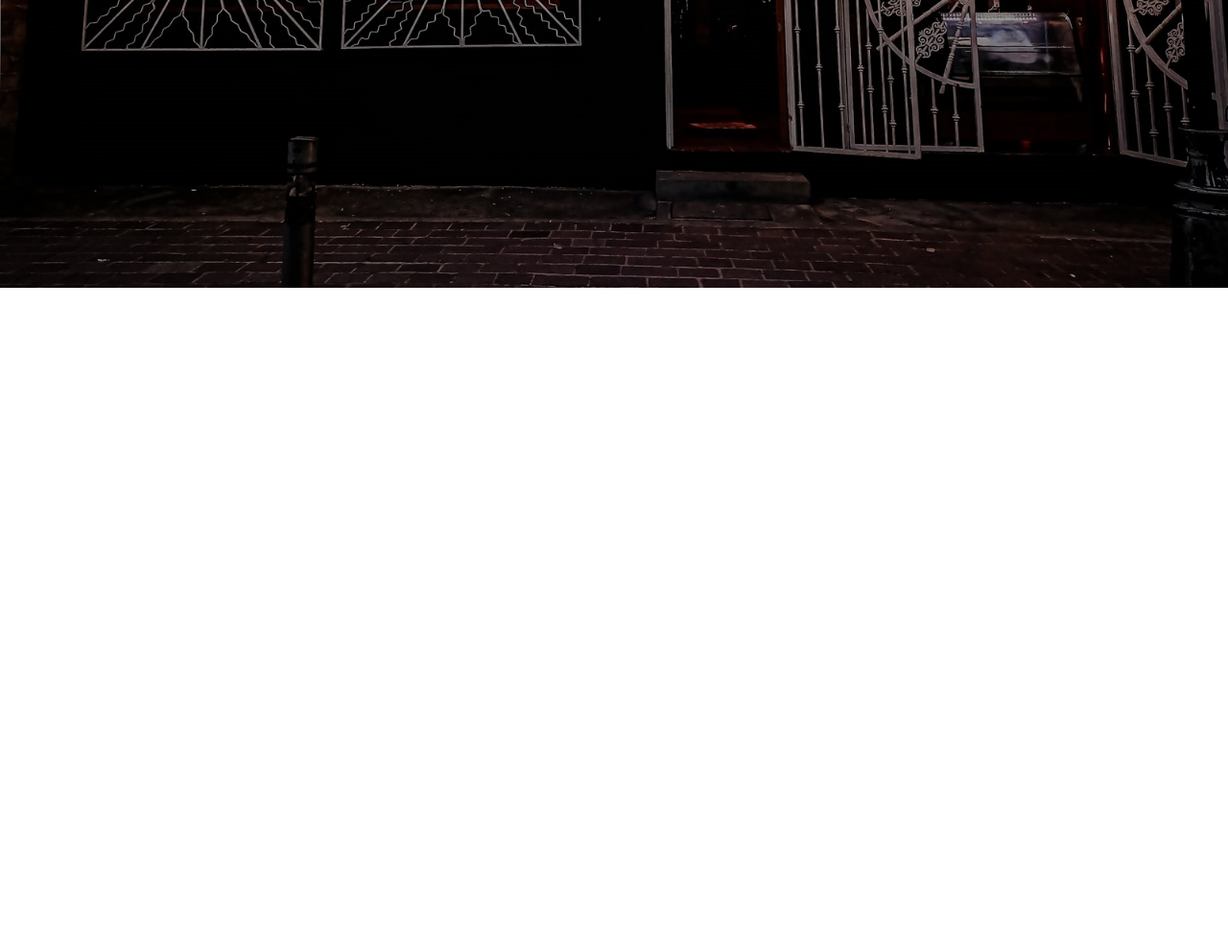
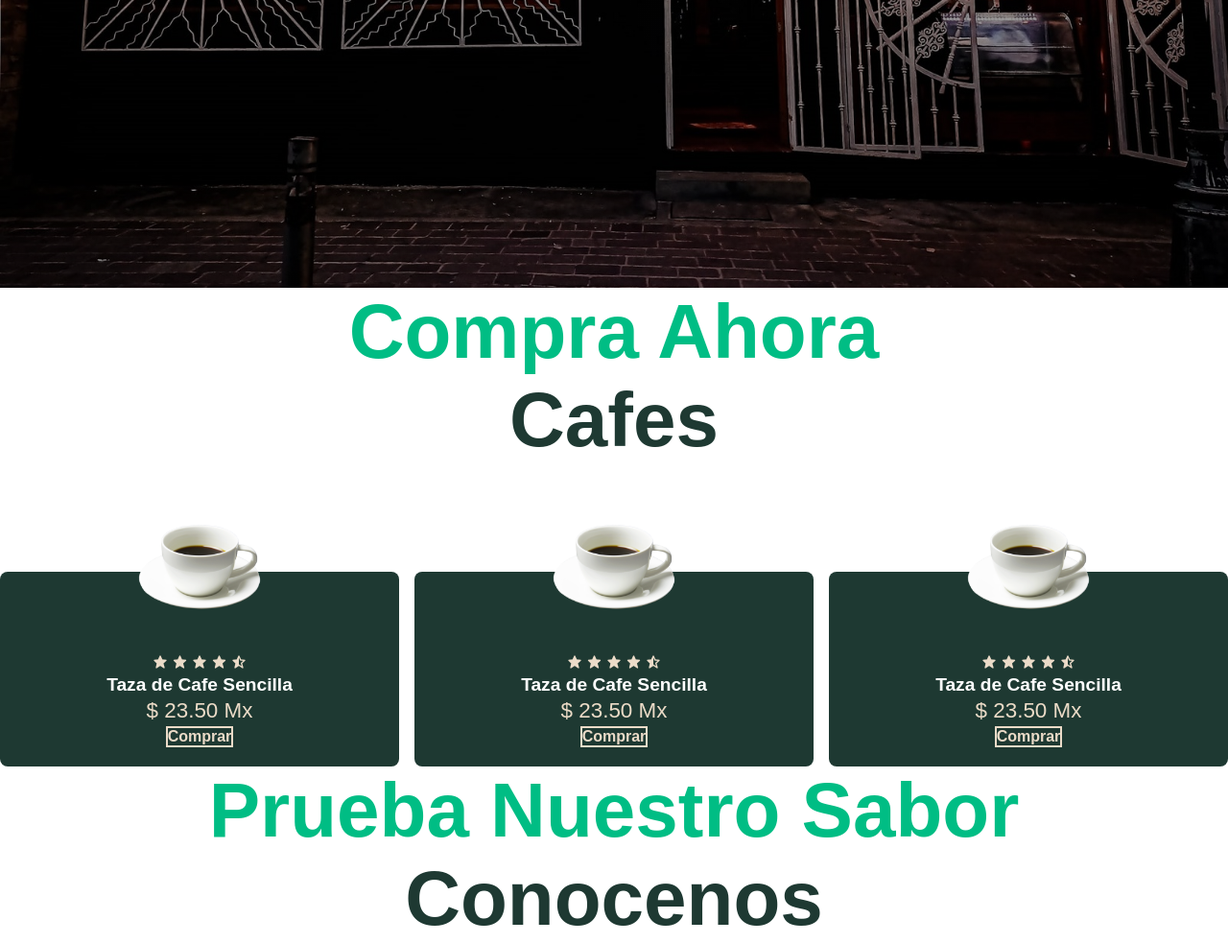
Before and after one commit to BryanChrisRH/La-Tentacion-Web-Site, a plain HTML site: page index.html in a window 1280 px wide. Shown: the part 500-1483 px from the top of the page at 96% size. Before the commit the page ends 800 px from the top, so only its background shows below. Drawn offline with nearby package versions, Linux system fonts and the light colour scheme.

Commit message:
Actualizacion de pagina principal

```diff
--- a/index.html
+++ b/index.html
@@ -5,6 +5,7 @@
     <meta charset="UTF-8">
     <meta name="viewport" content="width=device-width, initial-scale=1.0">
     <title>La Tentación</title>
+    <link rel="stylesheet" href="https://cdn.jsdelivr.net/npm/boxicons@lastest/css/boxicons.min.css">
     <link rel="stylesheet" href="https://cdnjs.cloudflare.com/ajax/libs/font-awesome/6.3.0/css/all.min.css">
 </head>
 <body>
@@ -17,14 +18,76 @@
             <a href="#">Pedidos</a>
             <a href="#">Reseñas</a>
             <a href="#">Contactanos</a>
+            <a href="#">Localizar Tienda</a>
             <a href="login/login.html">Login</a>
         </div>
     </nav>
-
    </header>
    <div class="home">
     <h1 style="font-size: 100px; font-family:sans-serif;">La Tentación</h1>
    </div>
-   <script src="script.js"></script>
+
+<!-- Empieza Presentacion de cafes-->
+   <section class="cafes" id="comprar">
+    <div class="heading">
+        <span>Compra Ahora</span>
+        <h1>Cafes</h1>
+    </div>
+    <div class="shop-container">
+        <div class="box">
+            <div class="box-img">
+                <img src="/images/cupcoffe.png" alt="">
+            </div>
+            <div class="stars">
+                <i class="bx bxs-star"></i>
+                <i class="bx bxs-star"></i>
+                <i class="bx bxs-star"></i>
+                <i class="bx bxs-star"></i>
+                <i class="bx bxs-star-half"></i>
+            </div>
+            <h2>Taza de Cafe Sencilla</h2>
+            <span>$ 23.50 Mx</span>
+            <a href="#" class="btn">Comprar</a>
+        </div>
+        <div class="box">
+            <div class="box-img">
+                <img src="/images/cupcoffe.png" alt="">
+            </div>
+            <div class="stars">
+                <i class="bx bxs-star"></i>
+                <i class="bx bxs-star"></i>
+                <i class="bx bxs-star"></i>
+                <i class="bx bxs-star"></i>
+                <i class="bx bxs-star-half"></i>
+            </div>
+            <h2>Taza de Cafe Sencilla</h2>
+            <span>$ 23.50 Mx</span>
+            <a href="#" class="btn">Comprar</a>
+        </div>
+        <div class="box">
+            <div class="box-img">
+                <img src="/images/cupcoffe.png" alt="">
+            </div>
+            <div class="stars">
+                <i class="bx bxs-star"></i>
+                <i class="bx bxs-star"></i>
+                <i class="bx bxs-star"></i>
+                <i class="bx bxs-star"></i>
+                <i class="bx bxs-star-half"></i>
+            </div>
+            <h2>Taza de Cafe Sencilla</h2>
+            <span>$ 23.50 Mx</span>
+            <a href="#" class="btn">Comprar</a>
+        </div>
+    </div>
+</section>
+<section>
+    <div class="heading">
+        <span>Prueba Nuestro Sabor</span>
+        <h1>Conocenos</h1>
+    </div>
+</section>
+
+<script src="script.js"></script>
 </body>
 </html>
--- a/styles.css
+++ b/styles.css
@@ -7,7 +7,7 @@
     font-weight: 800;
 }
 header{
-    position: fixed;
+    position: absolute;
     top: 0;
     left: 0;
     right: 0;
@@ -78,7 +78,7 @@ header nav .nav-links a:hover{
         top: -100vh;
         width: 100%;
         background: rgba(255, 255, 255, 0.0);
-        backdrop-filter: blur(15px);
+        backdrop-filter: blur(25px);
         left: 0;
         display: flex;
         flex-wrap: wrap;
@@ -99,4 +99,79 @@ header nav .nav-links a:hover{
         color: #fff;
         background-color: #0099bd;
     }
+
 }
+
+.heading{
+    text-align: center;
+}
+
+.heading span{
+    font-size: 5rem;
+    font-weight: 600;
+    color: #00bd84;
+}
+
+.heading h1{
+    font-size: 5rem;
+    color: #1e3932;
+}
+
+.shop-container{
+    display: flex;
+    flex-wrap: wrap;
+    gap: 1rem;
+    margin-top: 5rem;
+}
+.shop-container .box{
+    flex: 1 1 10rem;
+    background:#1e3932;
+    padding: 20px;
+    display: flex;
+    text-align: center;
+    flex-direction: column;
+    align-items: center;
+    margin-top: 2rem;
+    border-radius: 0.5rem;
+}
+
+.shop-container .box .box-img{
+    width: 150px;
+    height: 150px;
+    margin-top: -100px;
+}
+
+.shop-container .box .box-img img{
+    width: 100%;
+    height: 100%;
+    object-fit: contain;
+    object-position: center;
+}
+.stars{
+    margin:  1rem 0 0.1rem;
+}
+.shop-container .box .stars .bx{
+    color: #ebdbc8;
+}
+
+.shop-container .box h2{
+    color: #fff;
+    font-size: 1.2rem;
+}
+
+.shop-container .box span{
+    color: #ebdbc7;
+    font-size: 1.4rem;
+    font-weight: 500;
+    margin: 0.2rem  0.5rem;
+}
+
+.box .btn{
+    border: 2px solid #ebdbc8;
+    color: #ebdbc8
+}
+
+.box .btn:hover{
+    background: #ebdbc8;
+    color: #1e3932
+}
```
Also changed, not shown: images/cupcoffe.png (added).
